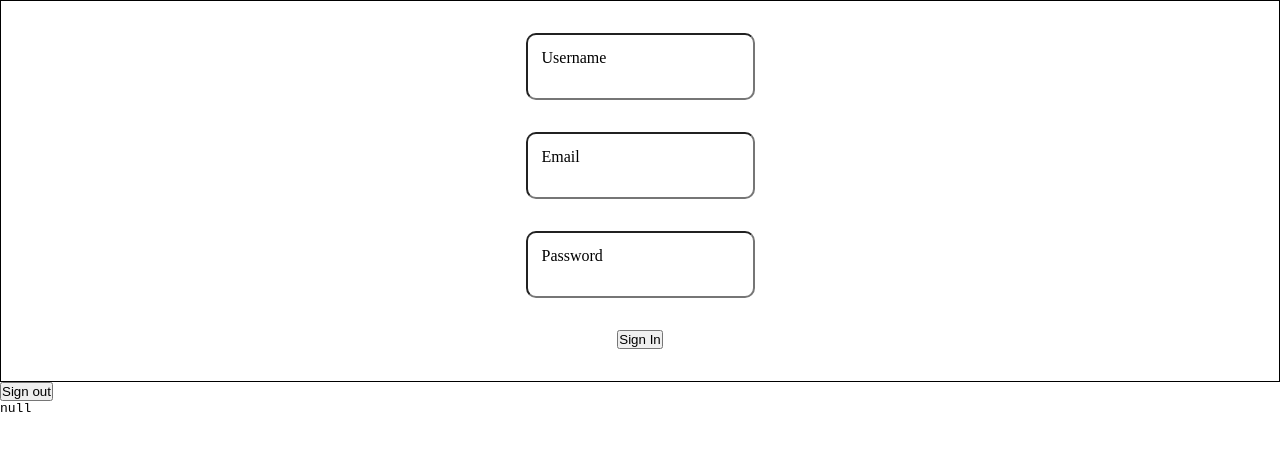
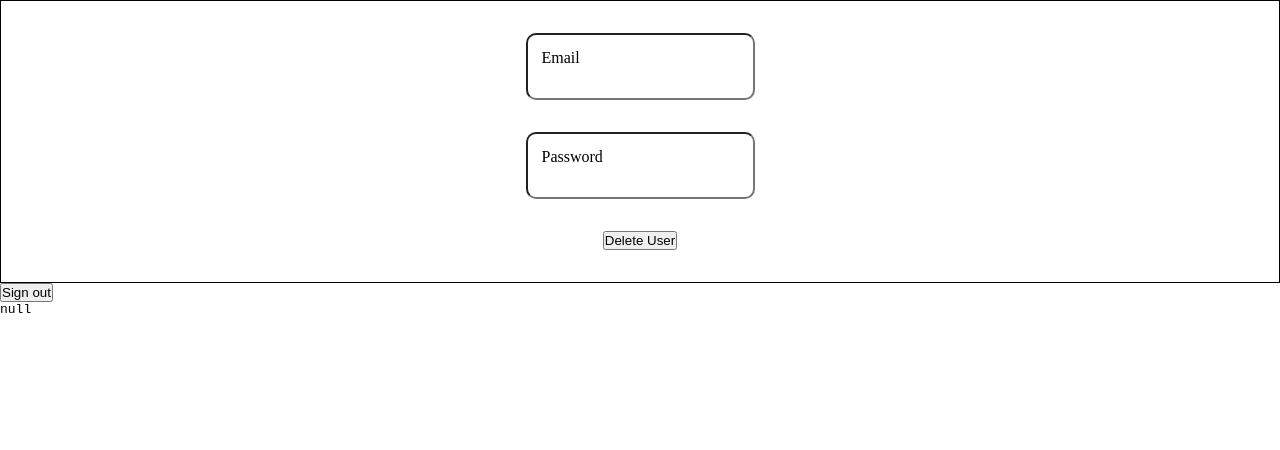
Before and after one commit to OatsProgramming/surfs-up, a Next.js app: page / in a window 1280 px wide. Shown: the top 450 px of the page. Built offline with nearby package versions, Linux system fonts and the light colour scheme; no server answers.

Commit message:
modified form submit fn

```diff
--- a/app/api/auth/[...nextauth]/route.ts
+++ b/app/api/auth/[...nextauth]/route.ts
@@ -43,10 +43,10 @@ export const authOptions: NextAuthOptions = {
                 }
             },
             authorize: async (credentials) => {
-                console.log(credentials)
                 // When signing in, check for any missing inputs
                 if (!(credentials?.email && credentials.username) || !credentials.password) return null
 
+                try {
                     // Check db to see info exists and pw matches
                     const user = await prismadb.user.findFirst({
                         where: {
@@ -63,6 +63,11 @@ export const authOptions: NextAuthOptions = {
                     else if (!await compare(credentials.password, user.hashedPassword)) return null
 
                     return user
+
+                } catch (error) {
+                    console.error(error)
+                    return null
+                }
             }
         }),
     ],
--- a/app/components/Form/Form.tsx
+++ b/app/components/Form/Form.tsx
@@ -1,6 +1,6 @@
 'use client'
 
-import { useState } from "react";
+import { FormEvent, useState } from "react";
 import TextField from "./TextField/TextField";
 import styles from './form.module.css'
 import ToastContainer from '@/lib/toasts/ToastContainer'
@@ -8,7 +8,7 @@ import userFetcher from "@/lib/fetchers/userFetcher";
 import { signIn, signOut } from 'next-auth/react'
 
 export default function Form({ method }: {
-    method: UserHTTP
+    method: HTTP
 }) {
     const [user, setUser] = useState({} as User)
     const [newInfo, setNewInfo] = useState({} as User)
@@ -28,19 +28,28 @@ export default function Form({ method }: {
         })
     }
 
+    function handleSubmit(e: FormEvent) {
+        e.preventDefault()
+
+        if (method !== 'DELETE') {
+            // Check to see if user is "writing" data
+            if (method !== 'GET') userFetcher(method, user, newInfo)
+
+            signIn('credentials', user)
+                .then(res => console.log(res))
+                .catch(err => console.log(err))
+        } else {
+            // Delete user data
+            signOut()
+                .catch(err => console.log(err))
+
+            userFetcher(method, user)
+        }
+    }
+
     return (
         <>
-            <form className={styles['container']} onSubmit={(e) => {
-                if (method === 'GET') {
-                    e.preventDefault()
-                    signIn('credentials', user)
-                        .then(res => console.log(res))
-                        .catch(err => console.log(err))
-                }
-                else {
-                    userFetcher(e, method, user, newInfo)
-                }
-            }}>
+            <form className={styles['container']} onSubmit={handleSubmit}>
                 {(method === 'POST' || method === 'GET') && (
                     <TextField
                         onChange={handleChange}
--- a/app/page.tsx
+++ b/app/page.tsx
@@ -11,7 +11,7 @@ export default async function Home() {
 
   return (
     <main>
-      <Form method='GET'/>
+      <Form method='DELETE'/>
       <div>
         <pre>{JSON.stringify(session)}</pre>
       </div>
--- a/lib/fetchers/userFetcher.ts
+++ b/lib/fetchers/userFetcher.ts
@@ -1,22 +1,20 @@
 import isEmail from "@/lib/isEmail";
-import { FormEvent } from "react";
 import notify from "../toasts/notify";
 
-export default async function userFetcher(e: FormEvent, method: UserHTTP, data: User | NewInfo, patchData?: User) {
-    e.preventDefault()
-
+export default async function userFetcher(method: HTTP, data: User | NewInfo, patchData?: User) {
     // Check for email validity
     if (!isEmail(data.email)) {
         return notify("Please enter a valid email", 'warn')
     }
 
     // For PATCH
+    // Check to have at least one parameter to change
     if ((patchData?.email || patchData?.password || patchData?.username) && method === 'PATCH') {
-        // Ditto here if updating with new email
+        // Check for email validity if existent
         if (patchData.email && !isEmail(patchData.email)) {
             return notify("Please enter a valid email if updating the current one", 'warn')
         }
-        // combine if method is PATCH and have at least one parameter to change
+
         data = {
             ...data,
             newEmail: patchData.email,
--- a/types.d.ts
+++ b/types.d.ts
@@ -25,7 +25,7 @@ type TextFieldProp = {
     required?: boolean
 }
 
-type UserHTTP = 'POST' | 'DELETE' | 'PATCH' | 'GET'
+type HTTP = 'POST' | 'DELETE' | 'PATCH' | 'GET'
 
 type ToastNotif = 'success' | 'warn' | 'error' | 'info'
 
```
Also changed, not shown: 2 other files (tests, documents, lock files or other folders). Lines whose indentation alone changed are shown as unchanged.
